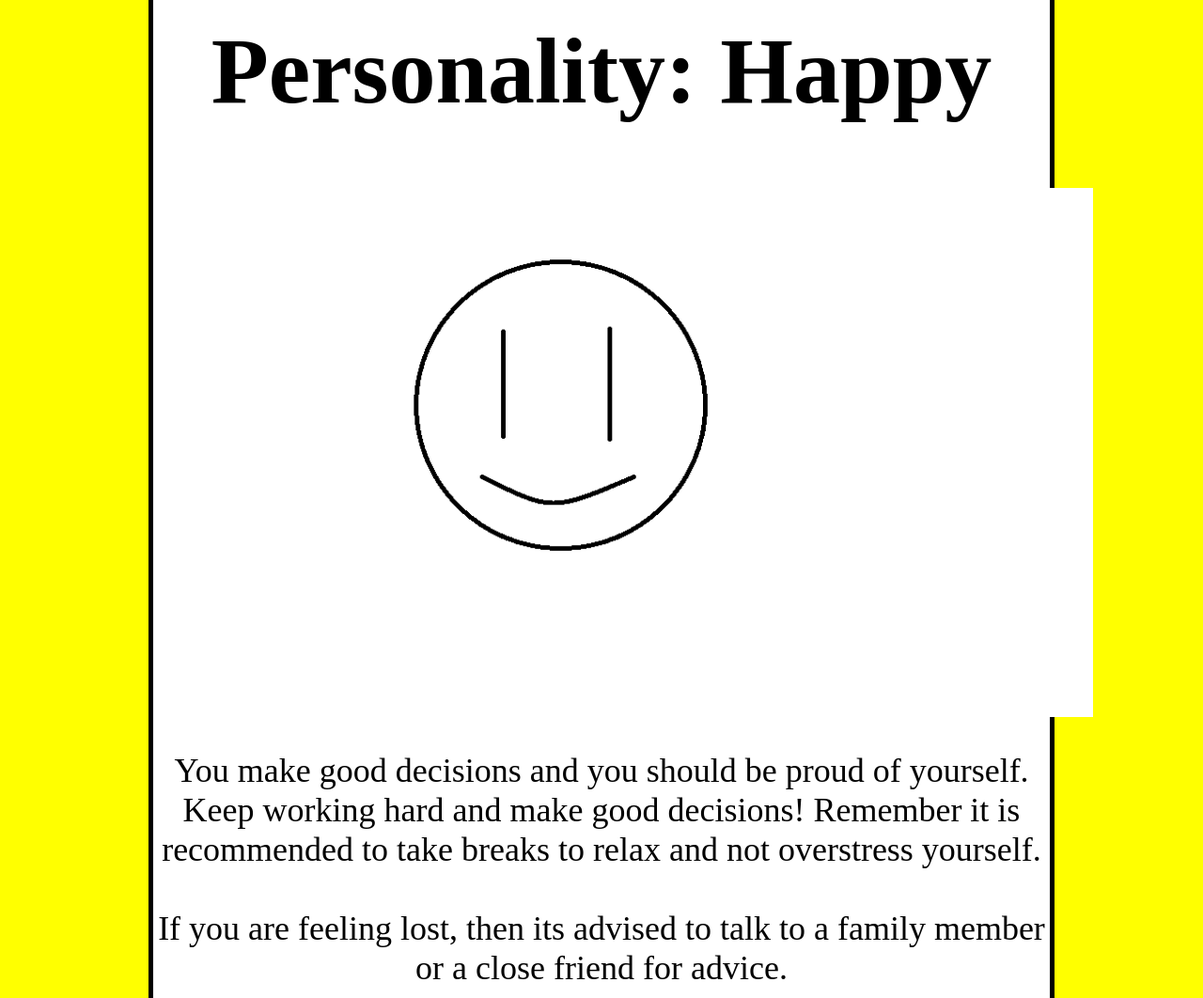
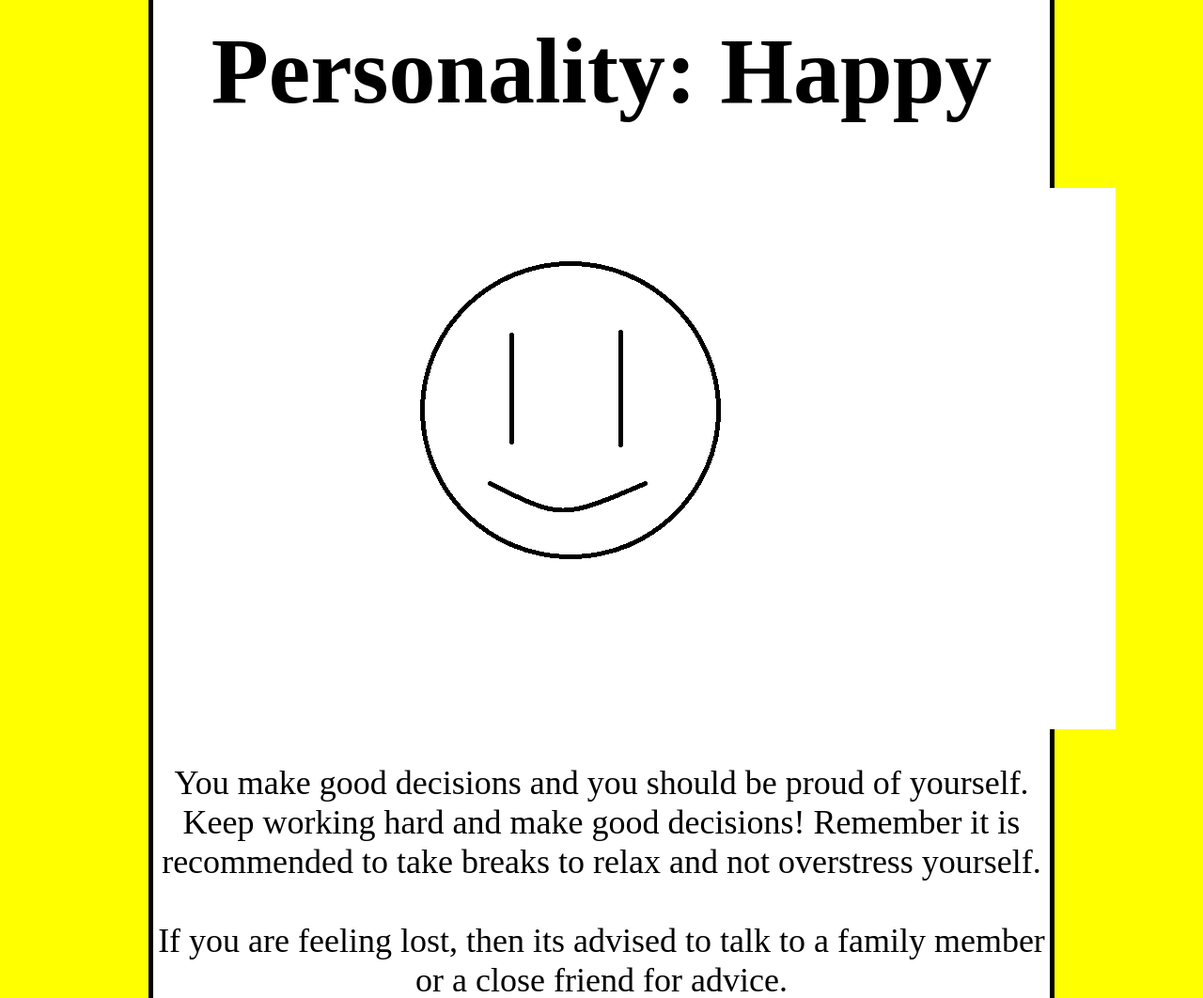
Before and after one commit to AndrewDass1/Personality-Assessment, a Flask app: page /Happy.html in a window 1280 px wide. Shown: the part 204-1266 px from the top of the page at 94% size. Run offline with Flask 2, Linux system fonts and the light colour scheme.

Commit message:
Update Happy.html

```diff
--- a/templates/Happy.html
+++ b/templates/Happy.html
@@ -32,9 +32,8 @@
 
         <h1 style = "font-size:100px;"> Personality: Happy </h1>
 
-     <h1>
-        <img style="float: center;" src=templates/happyface.png width="1000" />
-     </h1>
+        <img src="templates/happyface.png" class="inline"/>
+
 
 
 
```
